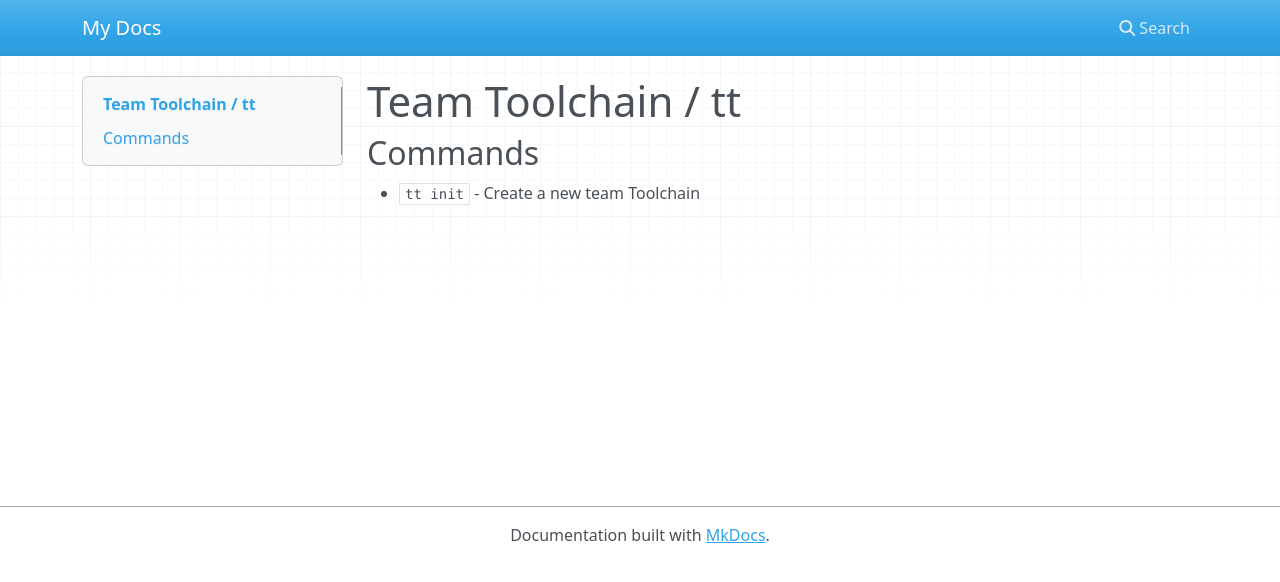
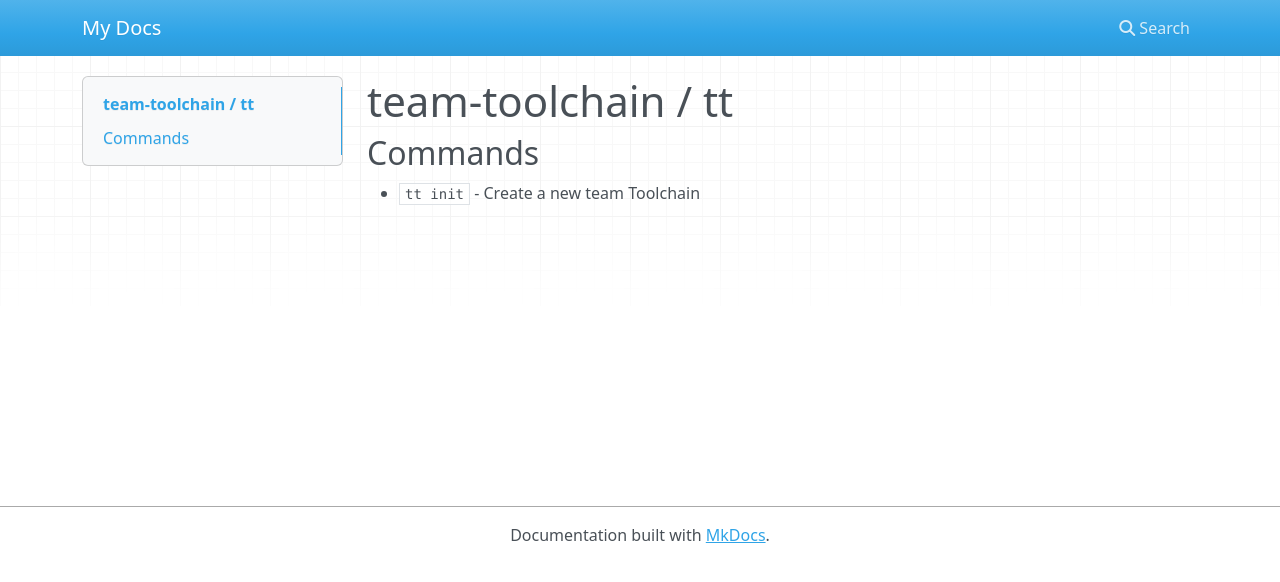
Before and after one commit to team-toolchain/cli, an MkDocs documentation site: the page built from docs/index.md, in a window 1280 px wide. Shown: the top 582 px of the page. Built offline with MkDocs 1.6.1, drawn with Linux system fonts in a browser that asks for light colours; nearby versions of some CDN libraries.

```diff
--- a/docs/index.md
+++ b/docs/index.md
@@ -1,4 +1,4 @@
-# Team Toolchain / tt
+# team-toolchain / tt
 
 ## Commands
 
```
